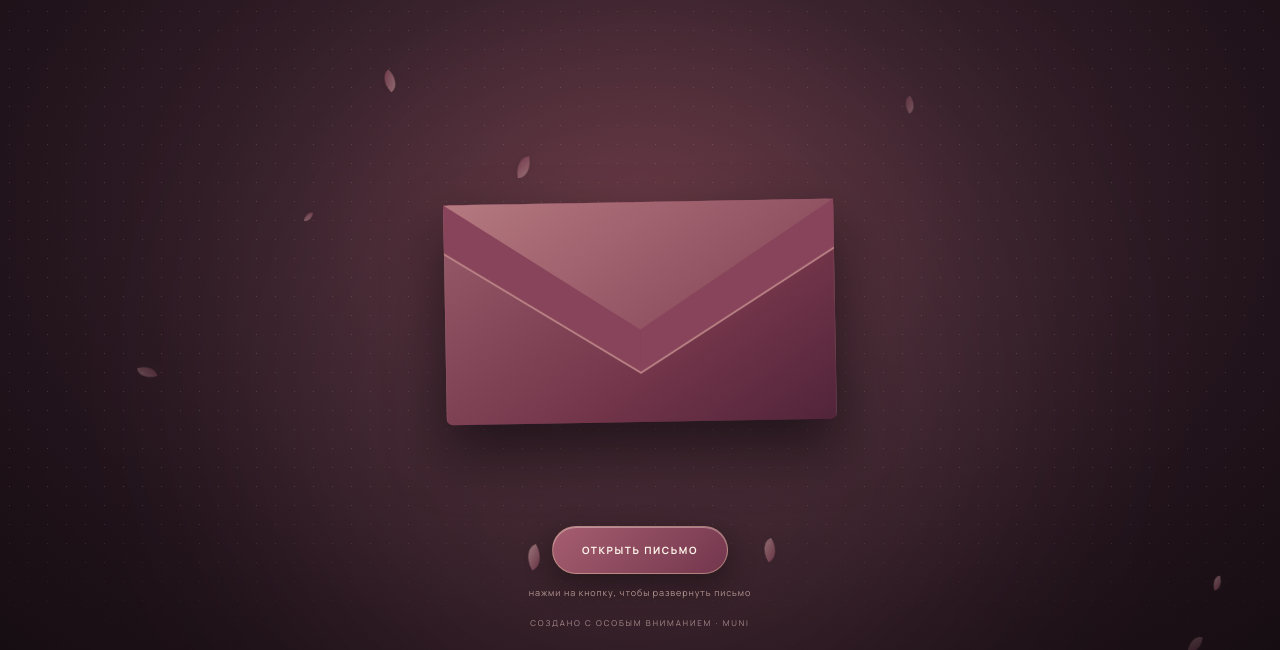
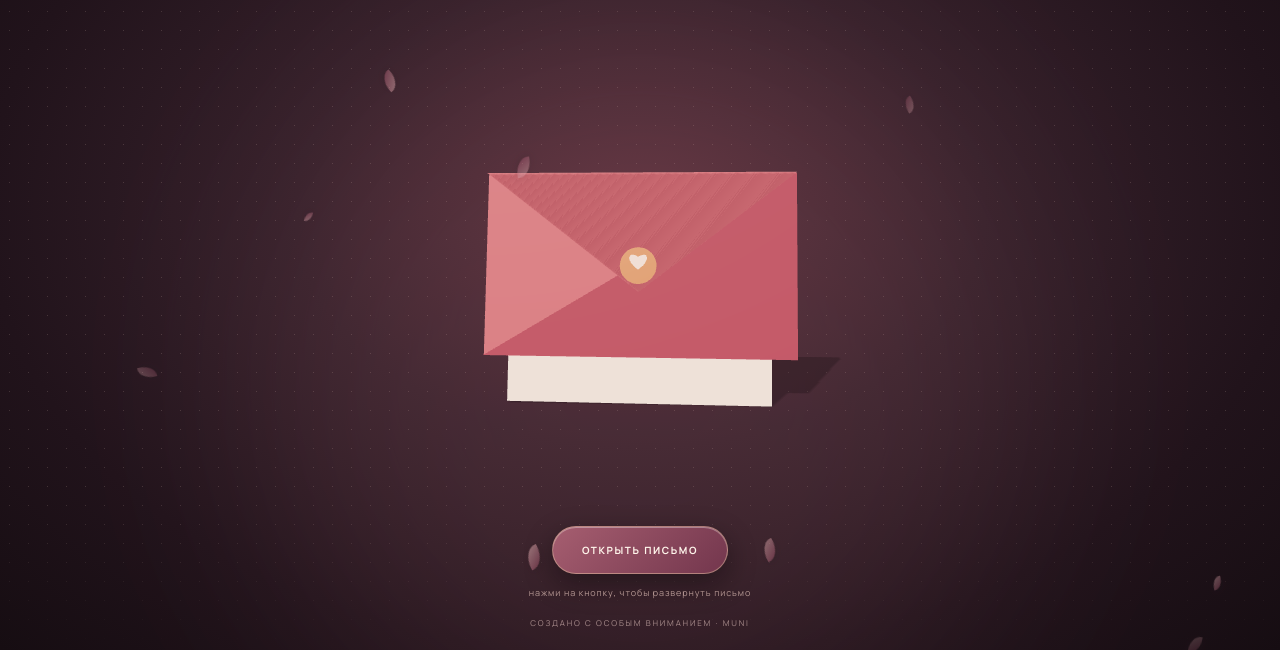
Before and after one commit to 9wpxd9ychc-dot/love-letter-muni, a plain HTML site: page index.html in a window 1280 px wide. Shown: the part 150-800 px from the top of the page. Drawn offline with nearby package versions, Linux system fonts and the light colour scheme; animation ran at ten frames a second.

Commit message:
Fix Three.js shape scope and reduced-motion rendering

```diff
--- a/index.html
+++ b/index.html
@@ -118,7 +118,7 @@ if(!reduced){
     stage.appendChild(p);
   }
 }
-function makeShape(points){
+function makeShape(THREE,points){
   const shape=new THREE.Shape();
   shape.moveTo(points[0][0],points[0][1]);
   for(let i=1;i<points.length;i++)shape.lineTo(points[i][0],points[i][1]);
@@ -158,11 +158,11 @@ try{
   paper.position.set(0,-.55,.13);paper.castShadow=true;paper.receiveShadow=true;paper.userData.targetY=-.55;group.add(paper);letterMesh=paper;
   const foldMat=new THREE.MeshStandardMaterial({color:0x8e4b60,roughness:.72,side:THREE.DoubleSide});
   const foldLight=new THREE.MeshStandardMaterial({color:0xa96575,roughness:.68,side:THREE.DoubleSide});
-  const left=new THREE.Mesh(makeShape([[-w/2,-h/2],[-w/2,h/2],[0,0]]),foldLight);left.position.z=.16;group.add(left);
-  const right=new THREE.Mesh(makeShape([[w/2,-h/2],[w/2,h/2],[0,0]]),foldMat);right.position.z=.17;group.add(right);
-  const bottom=new THREE.Mesh(makeShape([[-w/2,-h/2],[w/2,-h/2],[0,.02]]),foldMat);bottom.position.z=.2;group.add(bottom);
+  const left=new THREE.Mesh(makeShape(THREE,[[-w/2,-h/2],[-w/2,h/2],[0,0]]),foldLight);left.position.z=.16;group.add(left);
+  const right=new THREE.Mesh(makeShape(THREE,[[w/2,-h/2],[w/2,h/2],[0,0]]),foldMat);right.position.z=.17;group.add(right);
+  const bottom=new THREE.Mesh(makeShape(THREE,[[-w/2,-h/2],[w/2,-h/2],[0,.02]]),foldMat);bottom.position.z=.2;group.add(bottom);
   const flapGroup=new THREE.Group();flapGroup.position.set(0,h/2,.24);group.add(flapGroup);
-  const flapMesh=new THREE.Mesh(makeShape([[-w/2,0],[w/2,0],[0,-h*.65]]),foldLight);
+  const flapMesh=new THREE.Mesh(makeShape(THREE,[[-w/2,0],[w/2,0],[0,-h*.65]]),foldLight);
   flapMesh.castShadow=true;flapMesh.receiveShadow=true;flapGroup.add(flapMesh);flap=flapGroup;
   const sealGeo=new THREE.CircleGeometry(.27,48);
   const sealMat=new THREE.MeshPhysicalMaterial({color:0xc18b69,roughness:.34,metalness:.12,clearcoat:.8,clearcoatRoughness:.22});
@@ -198,8 +198,13 @@ try{
     }
     rendererLocal.render(scene,camera);
   };
-  if(reduced){flapGroup.rotation.x=opened?Math.PI:0;paper.position.y=paper.userData.targetY}
-  animate();
+  if(reduced){
+    flapGroup.rotation.x=opened?Math.PI:0;
+    paper.position.y=paper.userData.targetY;
+    rendererLocal.render(scene,camera);
+  }else{
+    animate();
+  }
 }catch(error){
   console.warn('3D scene unavailable; showing accessible fallback.',error);
   sceneEl.classList.add('fallback');
```
